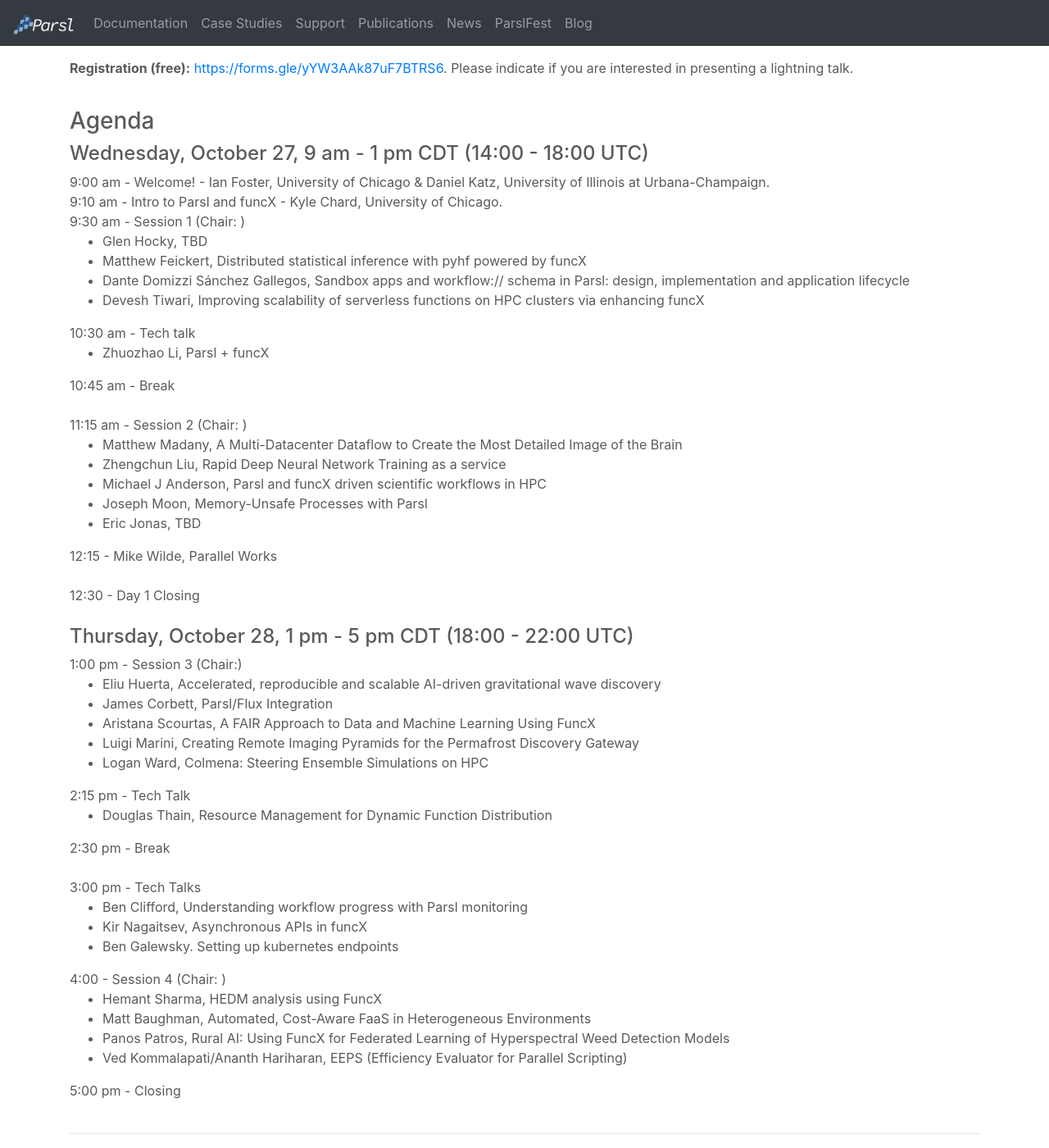
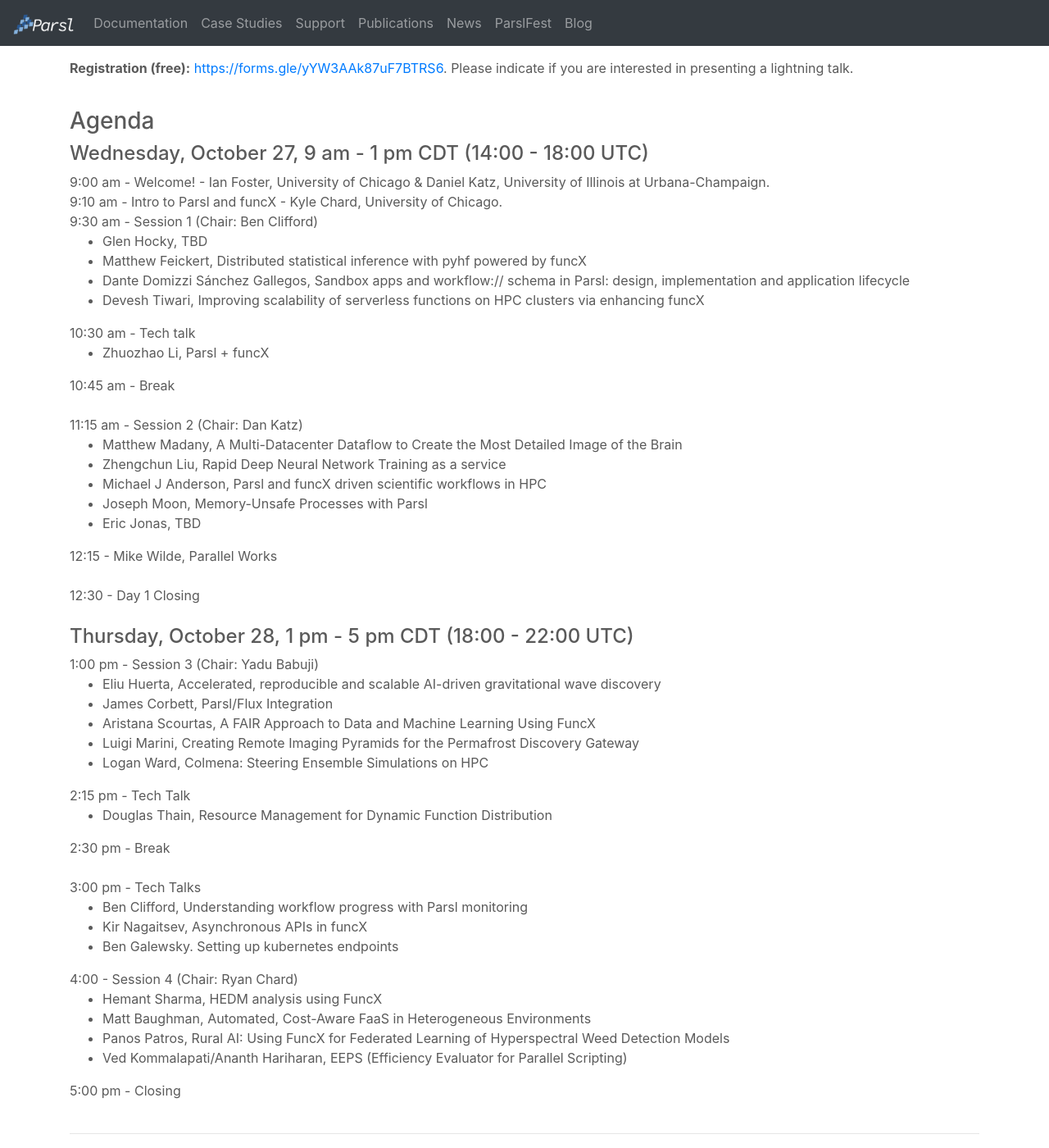
Before and after one commit to Parsl/parsl.github.io, a Jekyll site: the page built from parslfest2021.html, in a window 1280 px wide and 1400 px high, scrolled down 496 px. Shown: the whole window at 82% size. Built offline with Jekyll 4.4.1, drawn with Linux system fonts in a browser that asks for light colours.

Commit message:
Update parslfest2021.html

```diff
--- a/parslfest2021.html
+++ b/parslfest2021.html
@@ -39,7 +39,7 @@
       9:00 am - Welcome! - Ian Foster, University of Chicago &amp; Daniel Katz, University of Illinois at Urbana-Champaign.  <br />
       9:10 am - Intro to Parsl and funcX - Kyle Chard, University of Chicago.  <br />
 
-      9:30 am - Session 1 (Chair: )
+      9:30 am - Session 1 (Chair: Ben Clifford)
       <ul>
  		<li>Glen Hocky, TBD</li>
   		<li>Matthew Feickert, Distributed statistical inference with pyhf powered by funcX</li>
@@ -54,7 +54,7 @@
 
       10:45 am - Break  <br /><br />
 
-      11:15 am - Session 2 (Chair: )
+      11:15 am - Session 2 (Chair: Dan Katz)
       <ul>
         <li>Matthew Madany, A Multi-Datacenter Dataflow to Create the Most Detailed Image of the Brain</li>
 	<li>Zhengchun Liu, Rapid Deep Neural Network Training as a service</li>
@@ -71,7 +71,7 @@
 
       <h4>Thursday, October 28, 1 pm - 5 pm CDT (18:00 - 22:00 UTC)</h4>
 
-      1:00 pm - Session 3 (Chair:)
+      1:00 pm - Session 3 (Chair: Yadu Babuji)
       <ul>
         <li>Eliu Huerta, Accelerated, reproducible and scalable AI-driven gravitational wave discovery</li>
 	<li>James Corbett, Parsl/Flux Integration</li>
@@ -94,7 +94,7 @@
 	<li>Ben Galewsky. Setting up kubernetes endpoints</li>
      </ul>
 
-      4:00 - Session 4 (Chair: )
+      4:00 - Session 4 (Chair: Ryan Chard)
       <ul>
         <li>Hemant Sharma, HEDM analysis using FuncX</li>
 	<li>Matt Baughman, Automated, Cost-Aware FaaS in Heterogeneous Environments</li>
```
